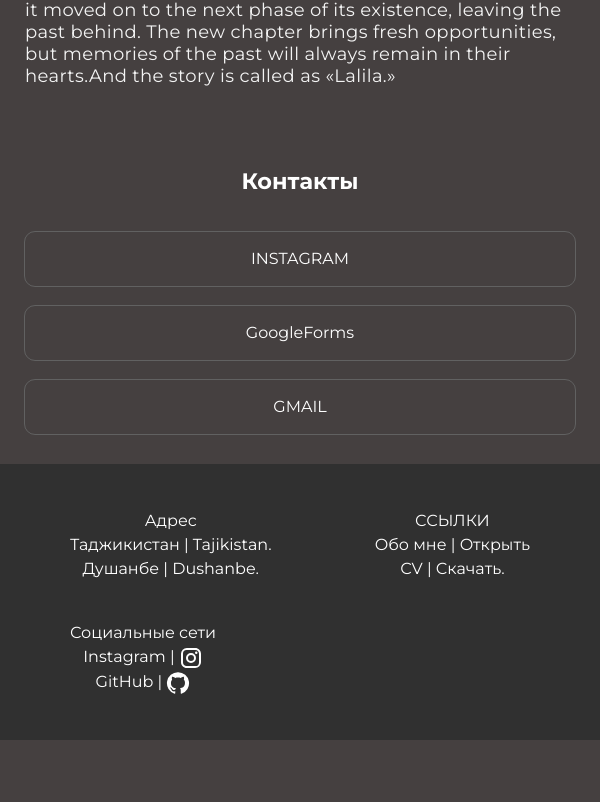
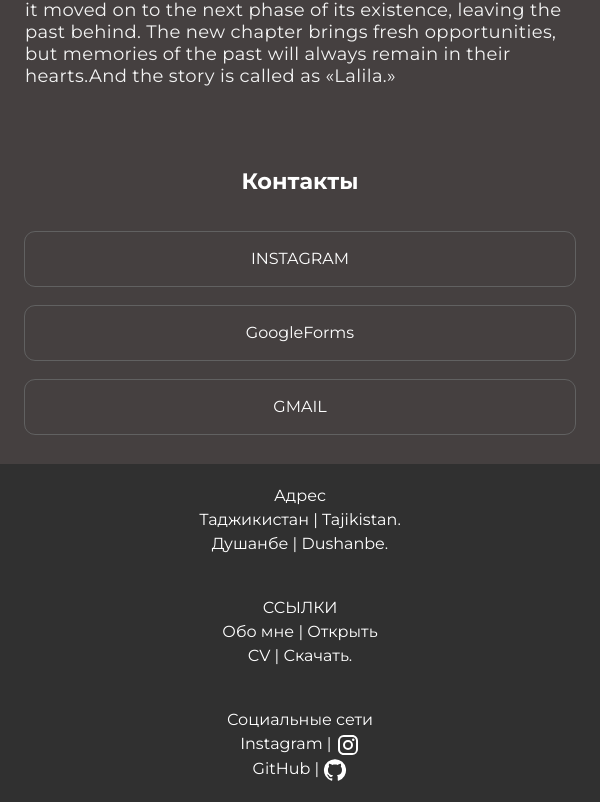
Before and after one commit to Komil-Muminov/komilff, a React (Vite) app: page /Home in a window 600 px wide. Shown: the part 2420-3222 px from the top of the page. Before the commit the page ends 3160 px from the top, so only its background shows below. Built offline with nearby package versions, Linux system fonts and the light colour scheme.

Commit message:
fx footer adaptive

```diff
--- a/src/index.css
+++ b/src/index.css
@@ -178,8 +178,9 @@ button {
 	/* Footer */
 
 	.footer-content {
-		flex-direction: row;
-		justify-content: space-between;
+		flex-direction: column;
+		justify-content: center;
+		padding: 20px 40px;
 	}
 }
 
@@ -216,6 +217,7 @@ button {
 
 	/* Footer */
 	.footer-content {
-		padding: 20px 70px;
+		justify-content: center;
+		padding: 20px 30px;
 	}
 }
```
